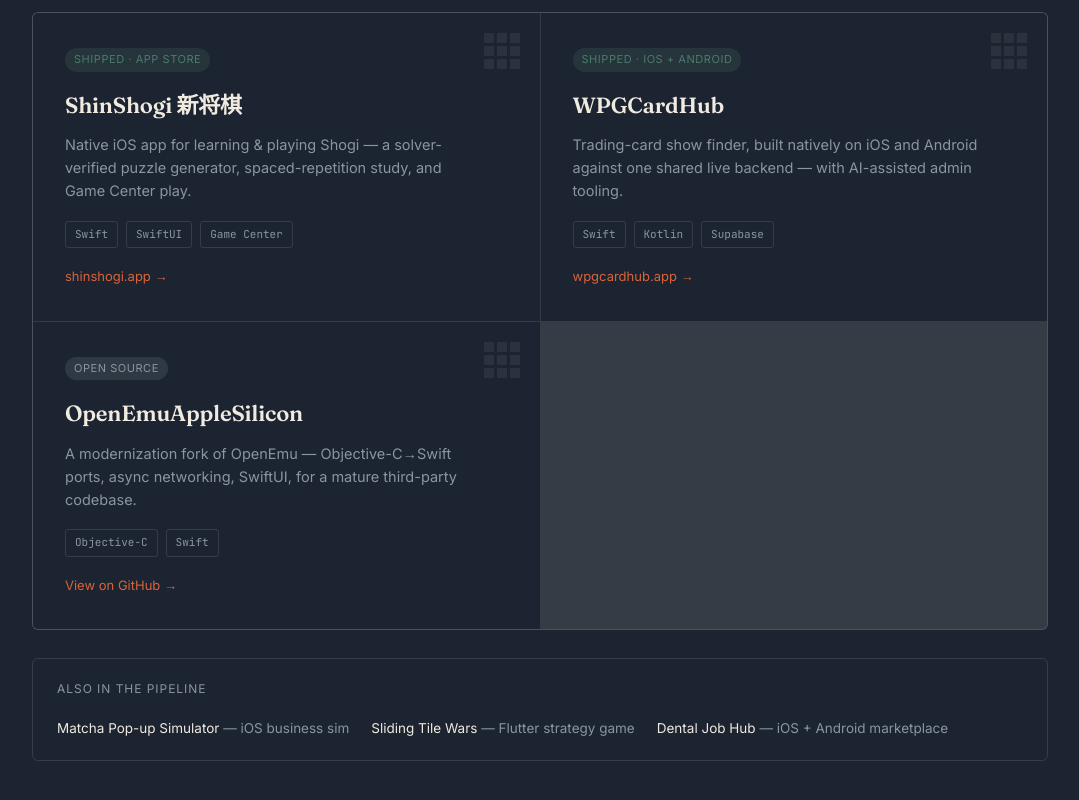
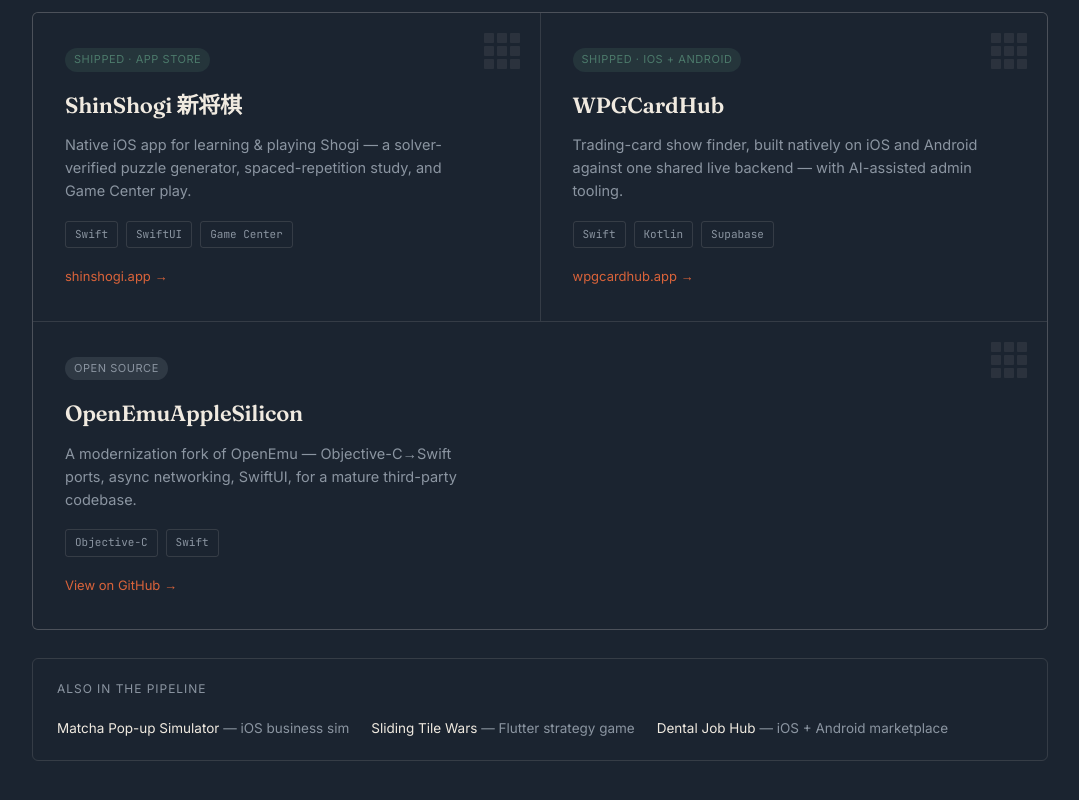
Before and after one commit to jquiogue-commits/portfolio, a plain HTML site: page index.html in a window 1280 px wide. Shown: the part 882-1682 px from the top of the page, without its empty margins (100-1179 px from the left). Drawn offline with Linux system fonts and the light colour scheme.

Commit message:
Update index.html

```diff
--- a/index.html
+++ b/index.html
@@ -101,6 +101,8 @@
     transition:background .3s;
   }
   .card:hover{background:var(--ink-2);}
+  .card-wide{grid-column:1 / -1;}
+  .card-wide p{max-width:600px;}
   .card-tiles{
     position:absolute; top:20px; right:20px; display:grid;
     grid-template-columns:repeat(3,10px); grid-template-rows:repeat(3,10px); gap:3px;
@@ -194,7 +196,7 @@
     <div class="eyebrow">Winnipeg · iOS &amp; cross-platform</div>
     <h1>I build software that <em>ships</em>,<br>not just compiles.</h1>
     <p>Native iOS and Android apps, from a solver-verified puzzle engine to a two-platform product on a shared backend. Currently open to freelance builds for small businesses.</p>
-    <div class="hero-ctas'>
+    <div class="hero-ctas">
       <a href="#work" class="btn btn-primary">See the work</a>
       <a href="#contact" class="btn btn-ghost">Get in touch</a>
     </div>
@@ -229,7 +231,7 @@
         <a class="card-link" href="https://wpgcardhub.app/" target="_blank" rel="noopener">wpgcardhub.app →</a>
       </div>
 
-      <div class="card">
+      <div class="card card-wide">
         <div class="card-tiles"><div></div><div></div><div></div><div></div><div></div><div></div><div></div><div></div><div></div></div>
         <span class="status oss">Open source</span>
         <h3>OpenEmuAppleSilicon</h3>
```
